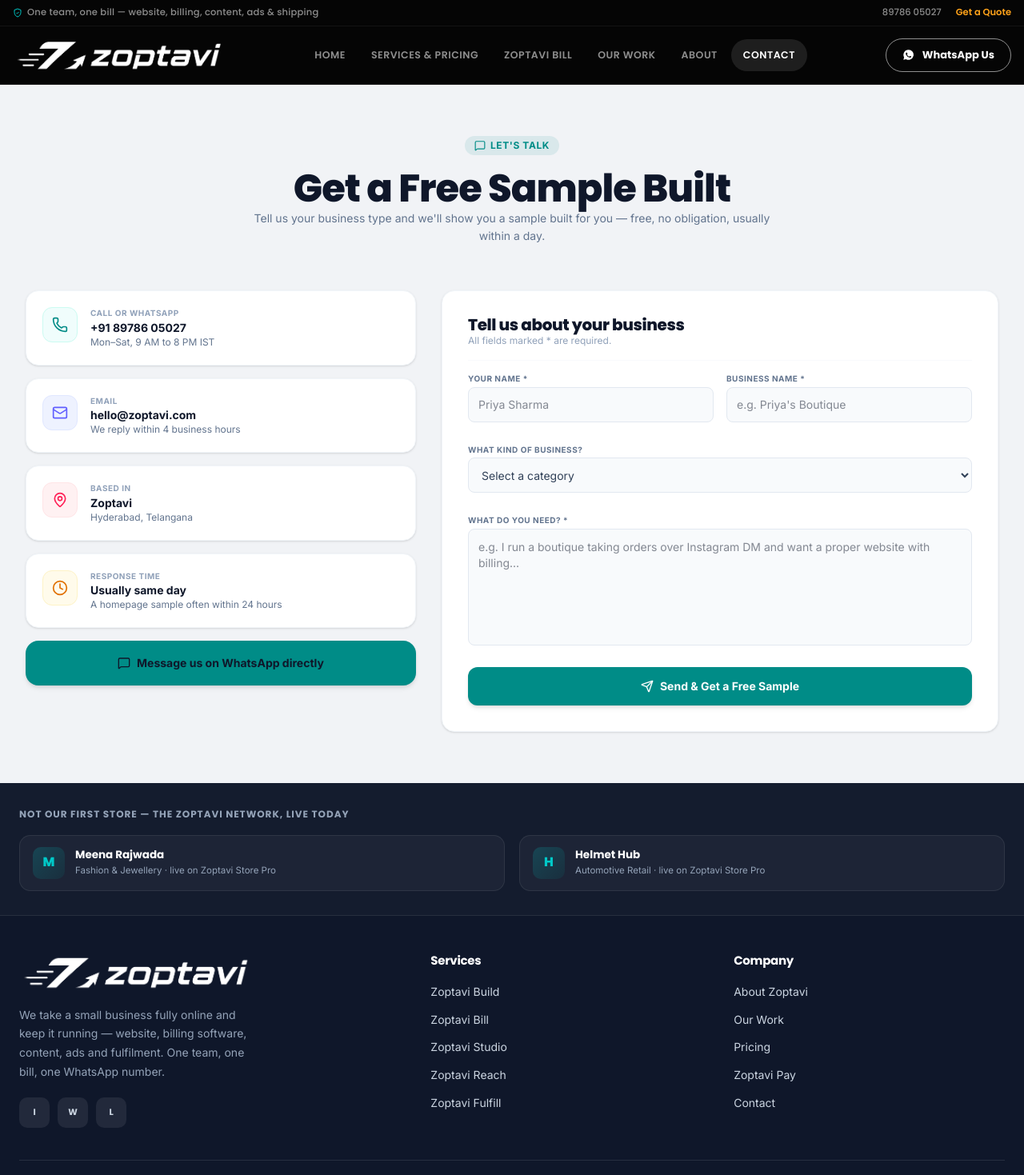
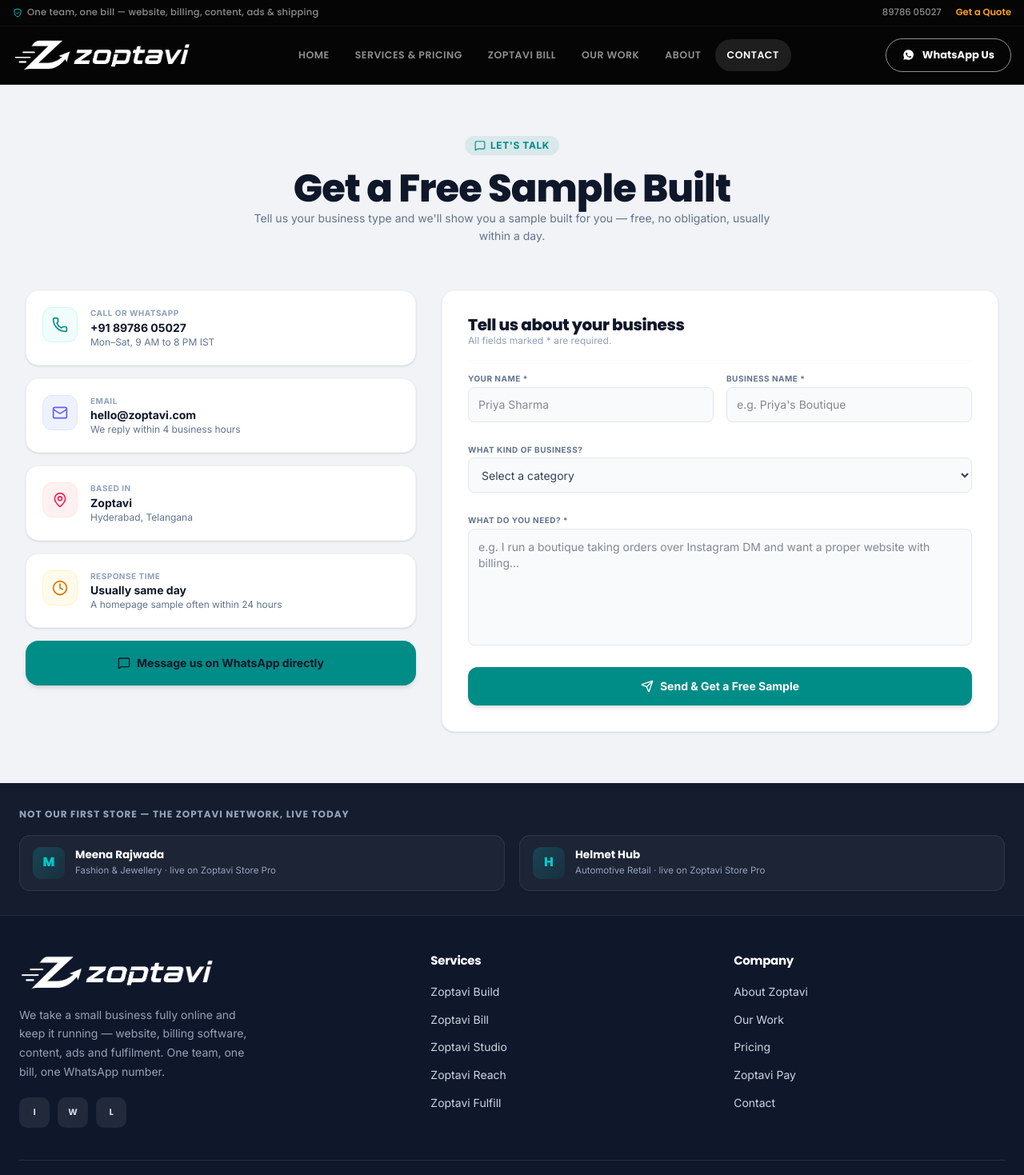
Before and after one commit to zoptaviwork/zoptavi-web, a React (Vite) app in the folder web/: page /contact in a window 1280 px wide. Shown: the top 1469 px of the page at 80% size. Built offline with nearby package versions, Linux system fonts and the light colour scheme.

Commit message:
Update site Sat 08/22/2026 14:00:58.48

```diff
--- a/web/src/components/Footer.tsx
+++ b/web/src/components/Footer.tsx
@@ -32,7 +32,7 @@
         <div className="zfoot-cols" style={{ display: 'grid', gridTemplateColumns: '1.4fr 1fr 1fr', gap: 40, marginBottom: 40 }}>
           <div>
             <div style={{ marginBottom: 18 }}>
-              <img src="/zoptavi-logo-v4.png" alt="Zoptavi" style={{ height: 46, width: 'auto', display: 'block' }} />
+              <img src="/zoptavi-logo-v5.png" alt="Zoptavi" style={{ height: 46, width: 'auto', display: 'block' }} />
             </div>
             <p style={{ fontSize: 14, color: '#94a3b8', lineHeight: 1.7, maxWidth: 300 }}>
               We take a small business fully online and keep it running — website, billing software, content, ads and fulfilment. One team, one bill, one WhatsApp number.
--- a/web/src/components/Navbar.tsx
+++ b/web/src/components/Navbar.tsx
@@ -44,7 +44,7 @@
       <div>
         <div style={{ maxWidth: 1300, margin: '0 auto', padding: '0 16px', display: 'flex', alignItems: 'center', justifyContent: 'space-between', gap: 16, minHeight: 72 }}>
           <Link to="/" className="nav-logo" style={{ flexShrink: 0, textDecoration: 'none', display: 'flex', alignItems: 'center', gap: 10 }}>
-            <img className="nav-logo-img" src="/zoptavi-logo-v4.png" alt="Zoptavi" style={{ height: 42, width: 'auto' }} />
+            <img className="nav-logo-img" src="/zoptavi-logo-v5.png" alt="Zoptavi" style={{ height: 42, width: 'auto' }} />
           </Link>
 
           {/* Desktop nav */}
```
Also changed, not shown: web/public/zoptavi-logo-v5.png (added).
